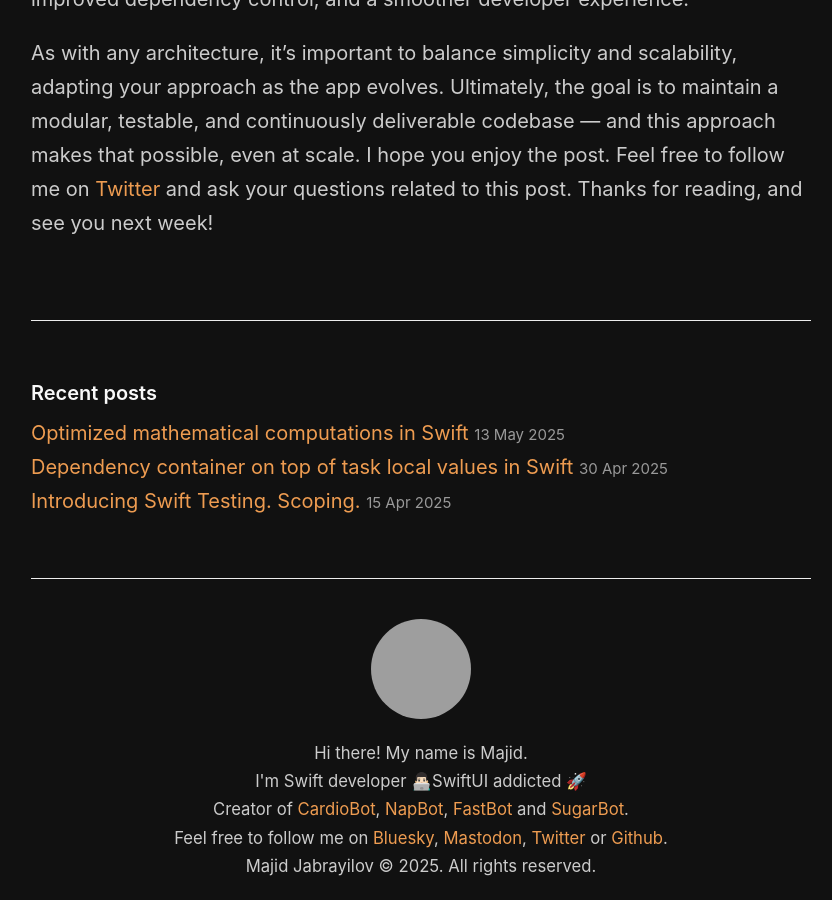
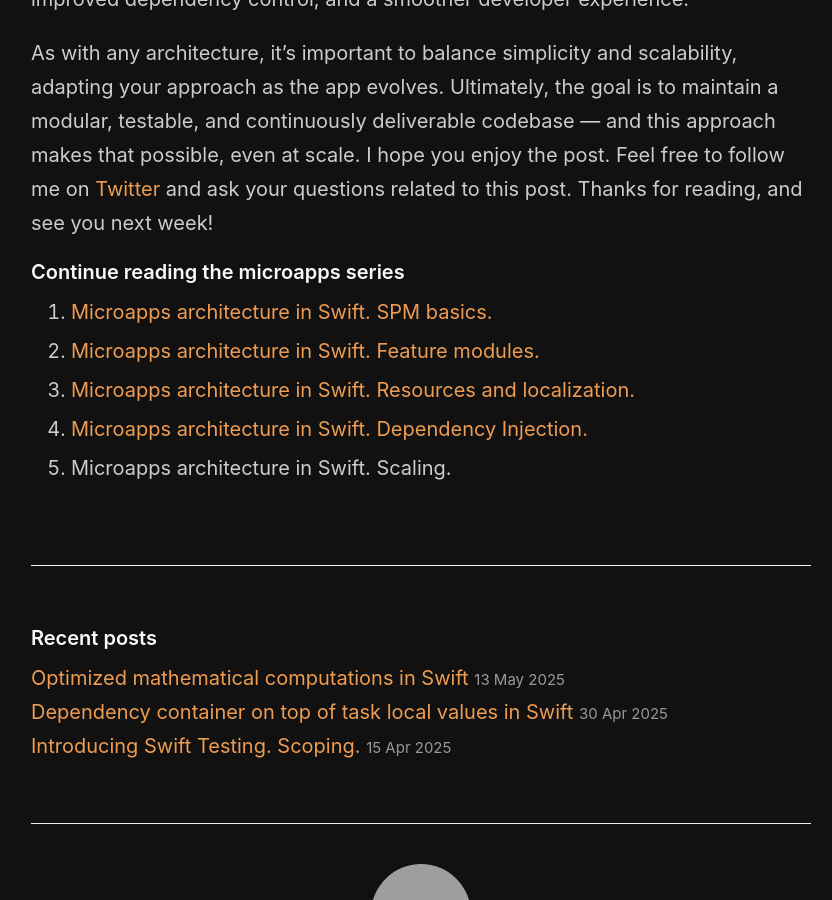
Before and after one commit to mecid/mecid.github.io, a Jekyll site: the page built from _posts/2025-05-27-microapps-architecture-in-swift-scaling.md, in a window 1280 px wide and 900 px high, scrolled down 3228 px, cut to the strip 0-900 px from the top of the window. Shown: the whole strip, without its empty margins (219-1051 px from the left). Built offline with Jekyll 4.4.1, drawn with Linux system fonts in a browser that asks for light colours; grey boxes are pictures that could not be loaded.

Commit message:
another reference added to the micro apps scaling post

```diff
--- a/_posts/2025-05-27-microapps-architecture-in-swift-scaling.md
+++ b/_posts/2025-05-27-microapps-architecture-in-swift-scaling.md
@@ -51,3 +51,10 @@ let package = Package(
 While a single-package approach works well for small to mid-sized projects, it can become a bottleneck as the number of modules grows. For large and extra-large apps, transitioning to a feature-per-package strategy provides better separation, improved dependency control, and a smoother developer experience.
 
 As with any architecture, it’s important to balance simplicity and scalability, adapting your approach as the app evolves. Ultimately, the goal is to maintain a modular, testable, and continuously deliverable codebase — and this approach makes that possible, even at scale. I hope you enjoy the post. Feel free to follow me on [Twitter](https://twitter.com/mecid) and ask your questions related to this post. Thanks for reading, and see you next week!
+
+#### Continue reading the microapps series
+1. [Microapps architecture in Swift. SPM basics.](/2022/01/12/microapps-architecture-in-swift-spm-basics/)
+2. [Microapps architecture in Swift. Feature modules.](/2022/01/19/microapps-architecture-in-swift-feature-modules/)
+3. [Microapps architecture in Swift. Resources and localization.](/2022/01/26/microapps-architecture-in-swift-resources-and-localization/)
+4. [Microapps architecture in Swift. Dependency Injection.](/2022/02/02/microapps-architecture-in-swift-dependency-injection/)
+5. Microapps architecture in Swift. Scaling.
```
